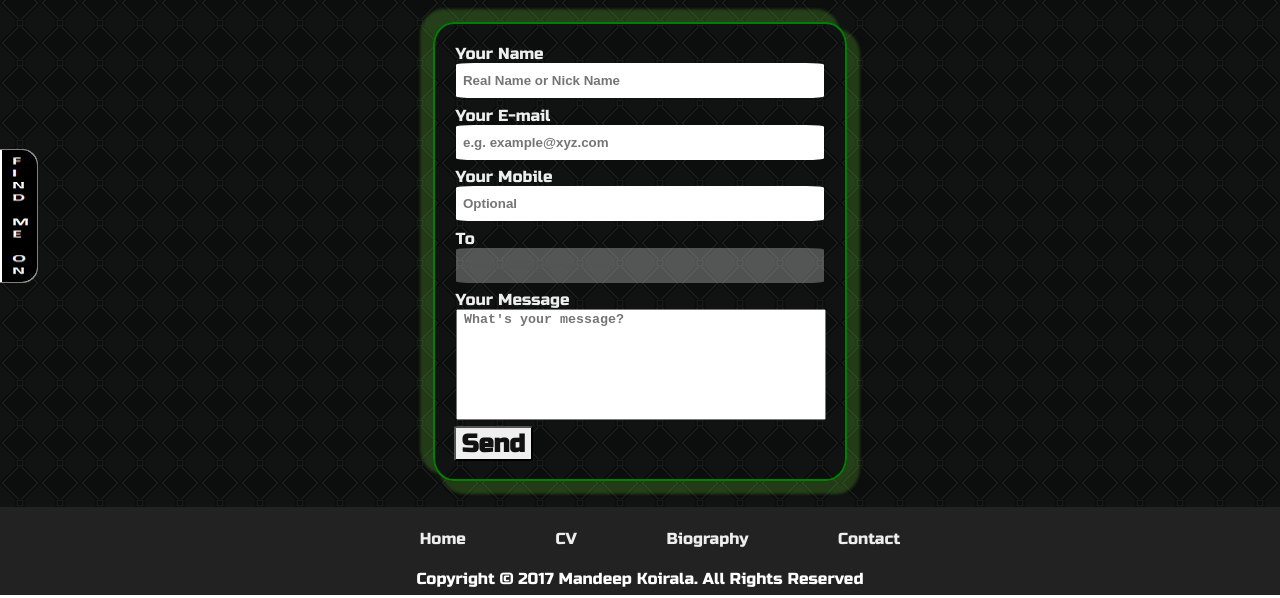
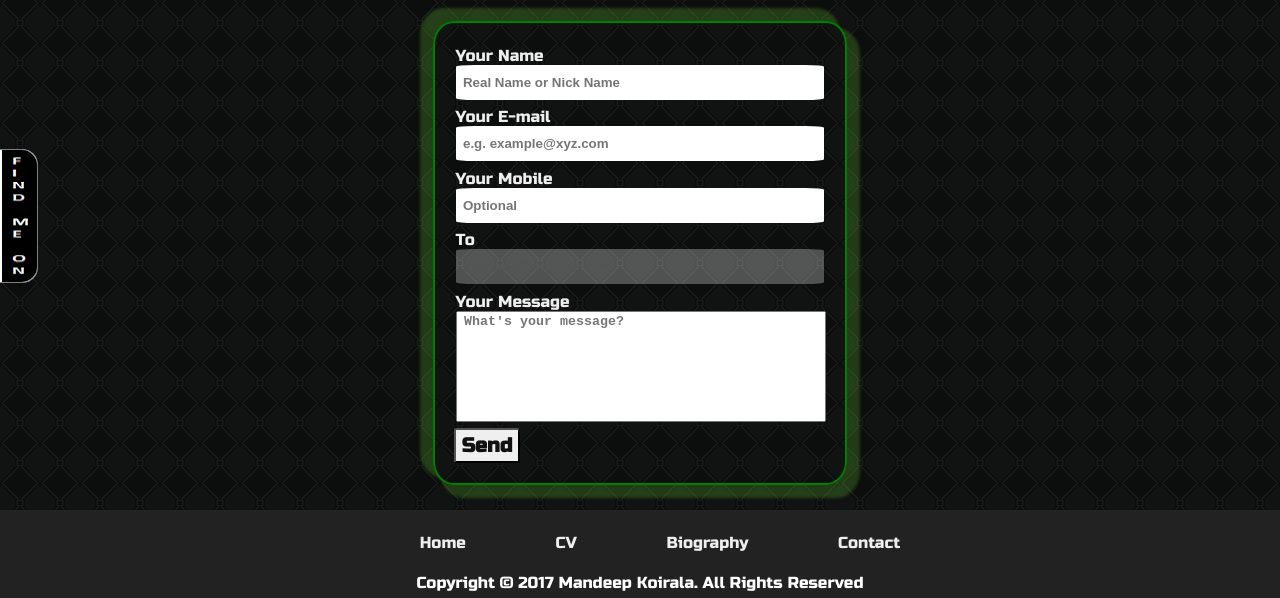
Before and after one commit to 123una975/work_web_mk, a plain HTML site: page contact.html in a window 1280 px wide. Shown: the part 211-809 px from the top of the page. Drawn offline with Linux system fonts and the light colour scheme.

Commit message:
Web pages made till now are edited

```diff
--- a/css/contact.css
+++ b/css/contact.css
@@ -5,9 +5,9 @@ section{
 }
 
 .contact_form{
-  margin:2%;
+  margin:25px 2%;
   width:30%;
-  padding:1%;
+  padding: 15px 1%;
   box-shadow: 10px 10px 3px 3px rgba(100,200,52,0.25), -10px -10px 3px 3px rgba(100,200,52,0.25);
   border-radius: 5%;
   display: flex;
@@ -51,7 +51,7 @@ textarea{
   border-radius: 5%;
   color:#111;
   font-weight: bolder;
-  font-size: 25px;
+  font-size: 20px;
   font-family: "Russo One";
   margin:0.5%;
   position: relative;
```
